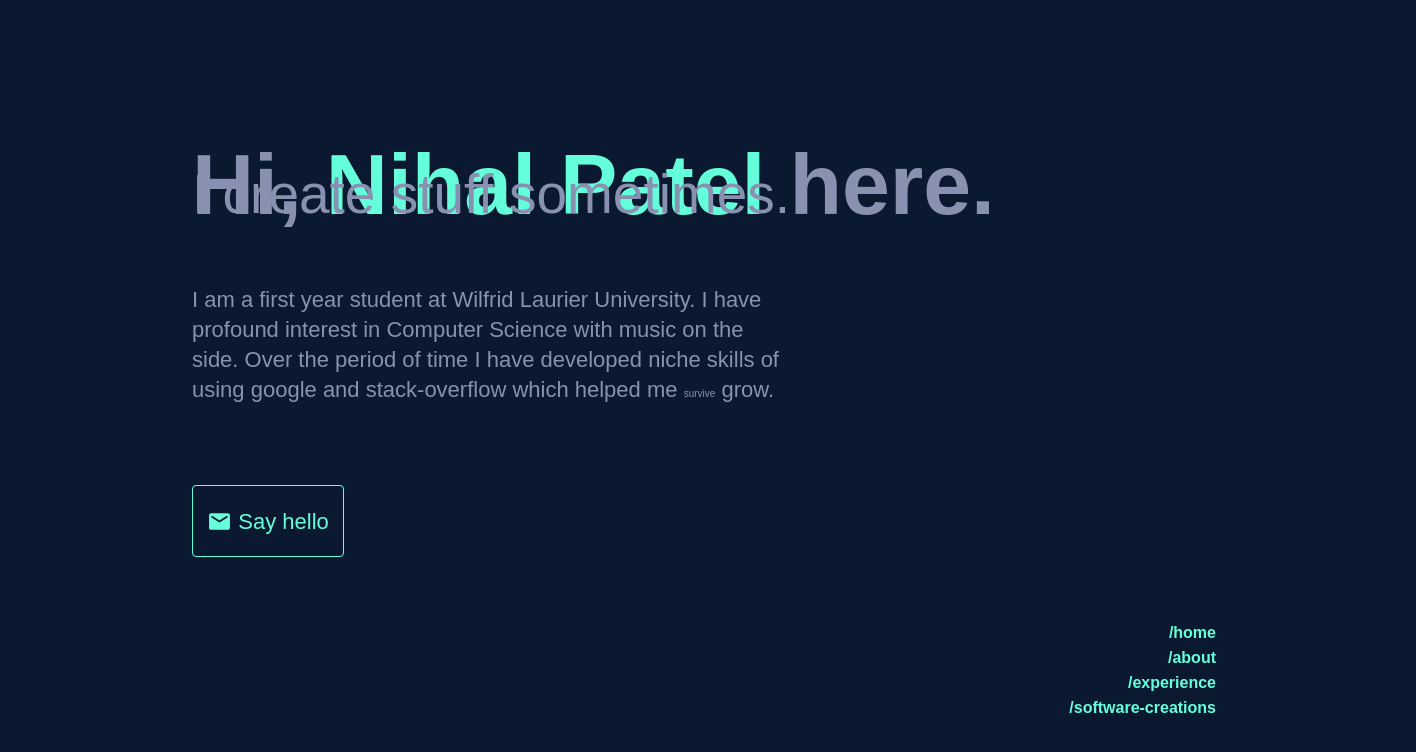
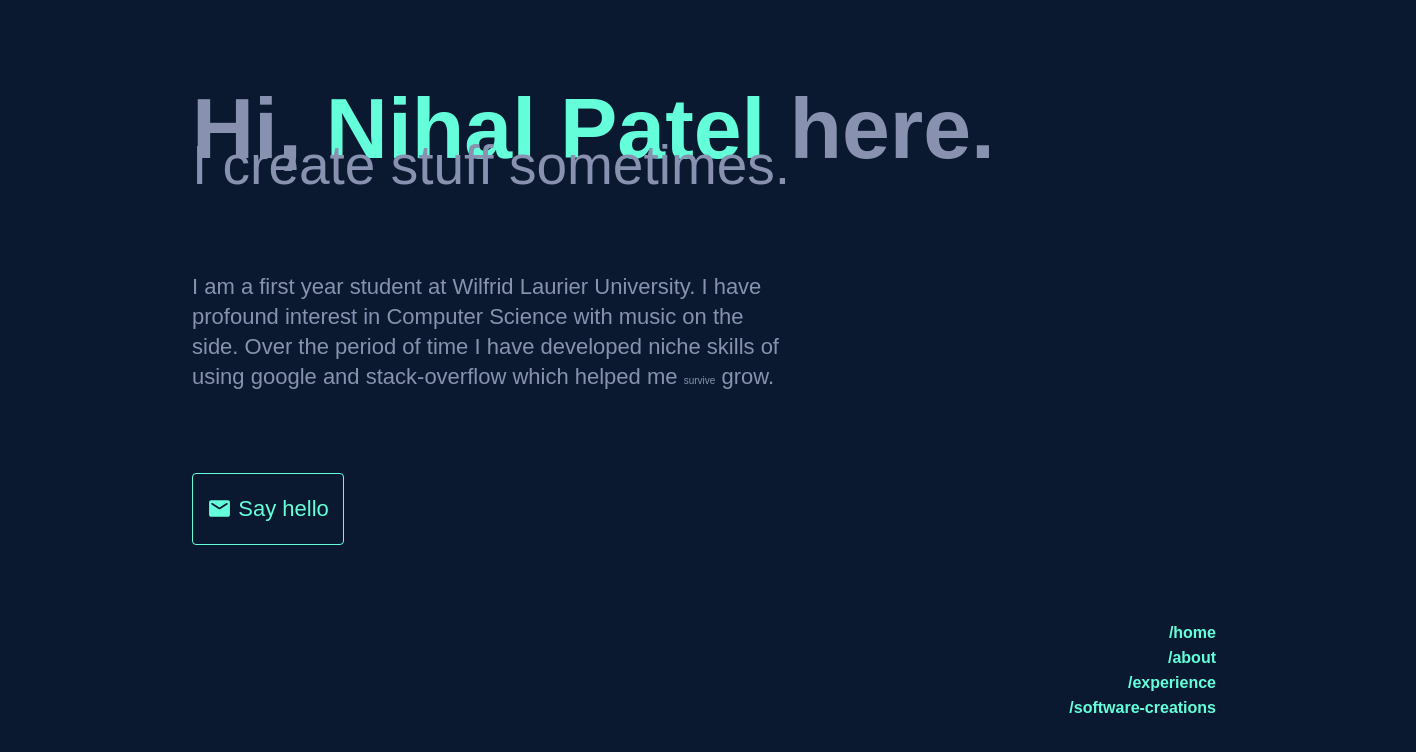
Before and after one commit to Nihal-P/reactapp, a JavaScript app: page / in a window 1280 px wide. Shown: the top 752 px of the page, 1416 px wide, since content can reach past the window. Built offline with nearby package versions, Linux system fonts and the light colour scheme; the HTML template or start-up script is replaced by a standard one; a web font is replaced by a local one.

Commit message:
Fixed cursor issue

```diff
--- a/src/Intro.css
+++ b/src/Intro.css
@@ -11,12 +11,51 @@
 
 }
 
+.Typist {
+    color: #a8b2d1;
+    text-align: center;
+    font-size: 96px;
+    /* margin-top: 60px; */
+    height: auto;
+    width: auto;
+    padding: 0;
+    border-radius: 0;
+  }
+  .Typist .Cursor--blinking {
+    color: #64ffda;;
+    padding-left: 4px;
+    line-height: 114px;
+  }
+  .Cursor--blinking {
+      height: 114px;
+      width: 20px;
+  }
+
+  .Typist .Cursor {
+    display: inline-block; }
+    .Typist .Cursor--blinking {
+      opacity: 1;
+      animation: blink 1s linear infinite; }
+
+  @keyframes blink {
+    0% {
+      opacity: 1; }
+    50% {
+      opacity: 0; }
+    100% {
+      opacity: 1; } }
+
+
+
 .nameLine {
     color: #8892B0;
     font-family: 'NTR', sans-serif;
     font-size: 86px;
-
-
+    line-height: 129px;
+    height: auto;
+    width: auto;
+    display: inline; /*this stupid line makes the cursor on the same line*/
+    padding: 0;
 }
 .name {
     color: #64ffda;
@@ -26,8 +65,11 @@
     color: #8892B0;
     font-size: 55px;
     font-weight: 300;
-    margin-top: -9rem;
     height: 82px;
+    text-align: left;
+    width: 1224px;
+    padding: 0;
+    margin-top: -60px;
 }
 .intropar {
     color:#8892B0;
@@ -35,7 +77,7 @@
     max-width: 55%;
     font-size: 22px;
     line-height: 30px;
-    margin-top:-2rem;
+    margin-top:-16px;
 }
 
 .strikedout {font-size: 10px;}
```
